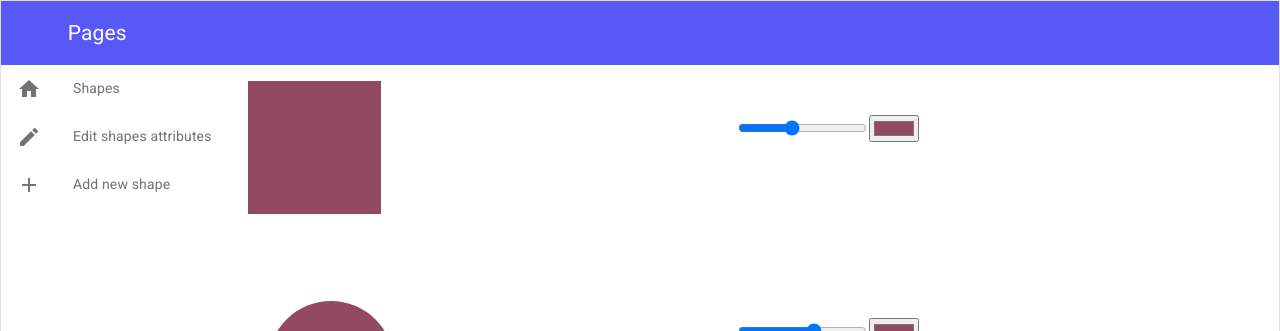
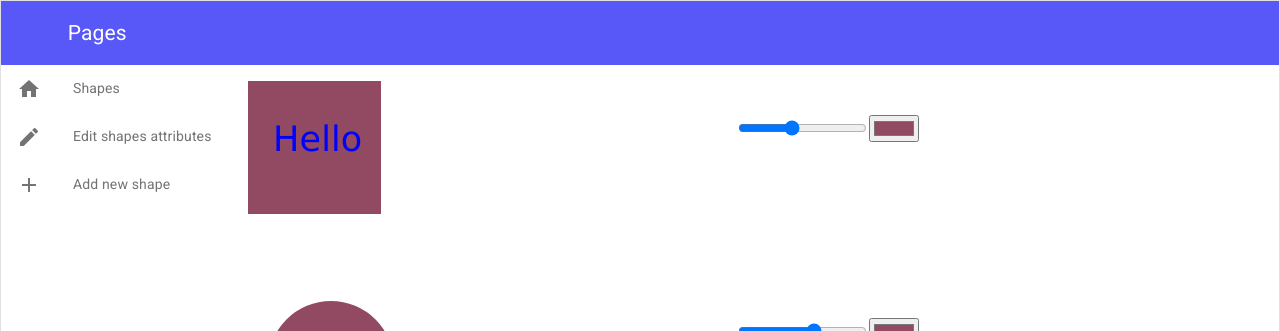
Before and after one commit to hadeel36/Shape-land, a Vue app: page /#/ in a window 1280 px wide. Shown: the top 331 px of the page. Built offline with nearby package versions, Linux system fonts and the light colour scheme.

Commit message:
add text inside seq

```diff
--- a/src/components/shapesLand.vue
+++ b/src/components/shapesLand.vue
@@ -3,7 +3,10 @@
     <div class="shapes__wrapper">
       <div class="shape__wrapper">
         <svg class="svg__wrapper">
-          <rect :width="7*seqRange" :height="7*seqRange" v-bind:style="{fill:seqColor}" />
+          <g>
+            <rect :width="7*seqRange" :height="7*seqRange" v-bind:style="{fill:seqColor}" />
+            <text x="25" y="70" font-family="Verdana" font-size="35" fill="blue">Hello</text>
+          </g>
         </svg>
         <div class="shape__config">
           <input type="range" name="seqRange" v-on:input="handleRangeChange" v-model="seqRange" min="15" max="25" step="1">
```
